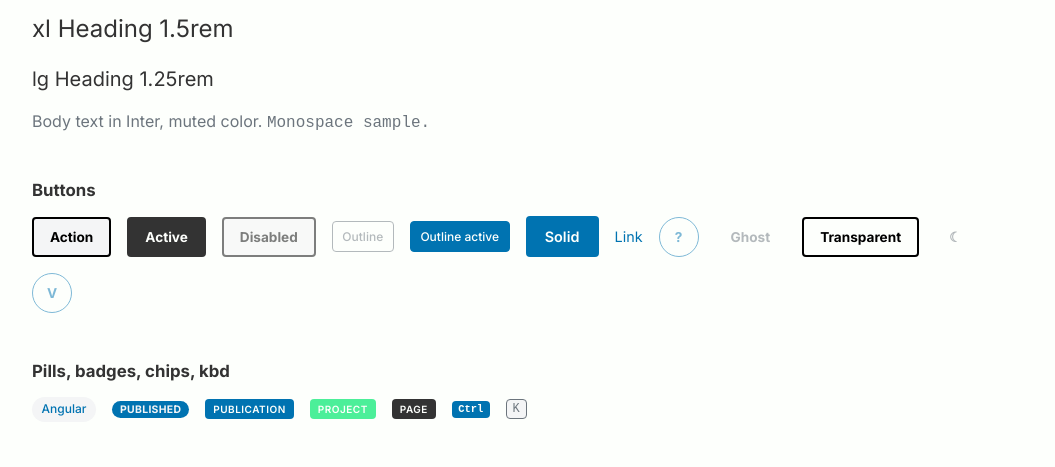
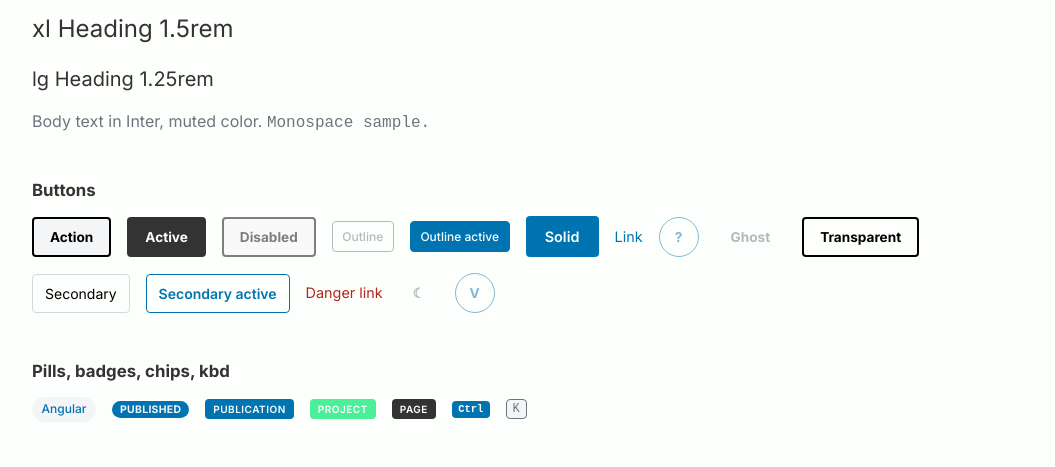
Before and after one commit to johmara/johmara-design-system, a website: page docs/index.html in a window 1280 px wide. Shown: the part 558-1025 px from the top of the page, without its empty margins (112-1167 px from the left). Drawn offline with nearby package versions, Linux system fonts and the light colour scheme; files that its build step writes are made by us from their sources.

Commit message:
Document 0.4.0 additions in README and docs

```diff
--- a/docs/index.html
+++ b/docs/index.html
@@ -49,6 +49,9 @@
       <button class="ds-btn ds-btn--icon" aria-label="Icon">?</button>
       <button class="ds-btn ds-btn--ghost" aria-label="Ghost">Ghost</button>
       <button class="ds-btn ds-btn--transparent">Transparent</button>
+      <button class="ds-btn ds-btn--secondary">Secondary</button>
+      <button class="ds-btn ds-btn--secondary is-active">Secondary active</button>
+      <button class="ds-btn ds-btn--link ds-btn--danger">Danger link</button>
       <button class="ds-btn ds-btn--ghost ds-btn--round" aria-label="Round ghost">&#9790;</button>
       <button class="ds-btn ds-btn--icon ds-btn--round" aria-label="Round icon">V</button>
     </div>
```
Also changed, not shown: README.md.
